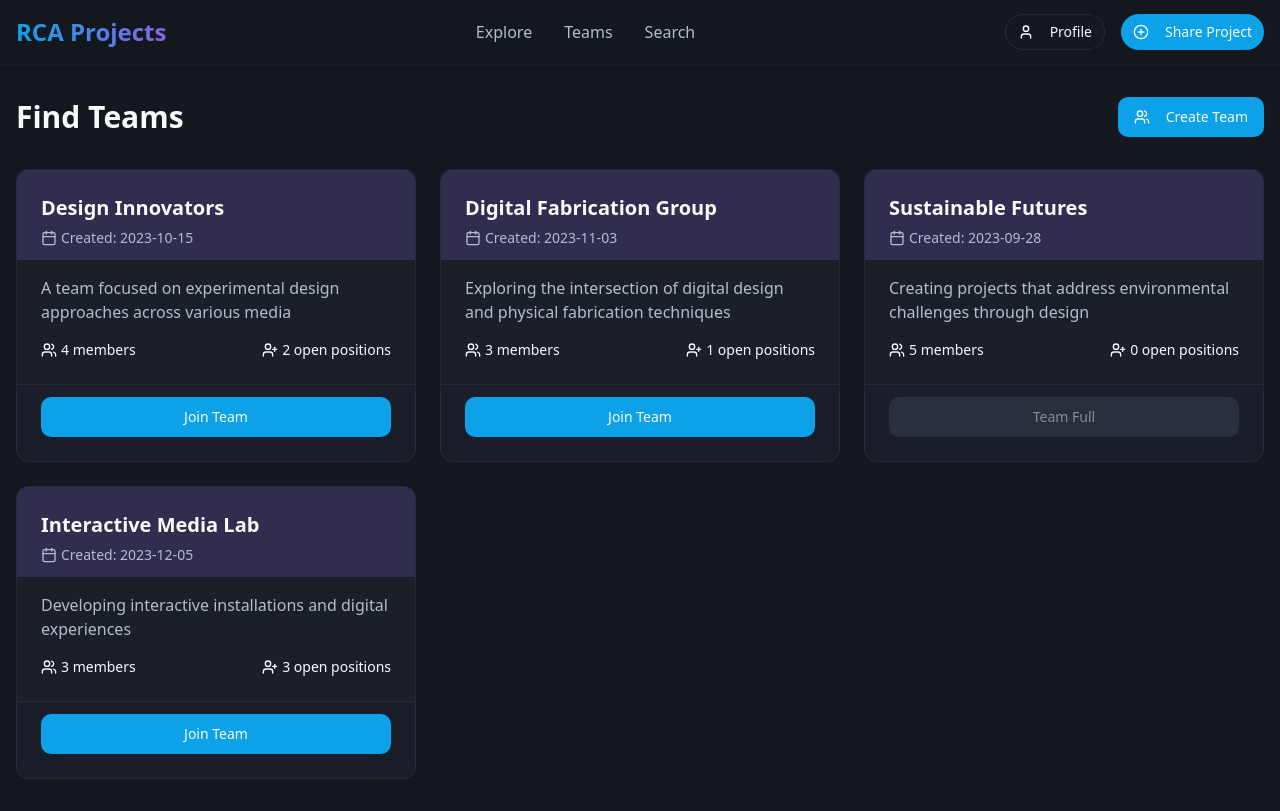
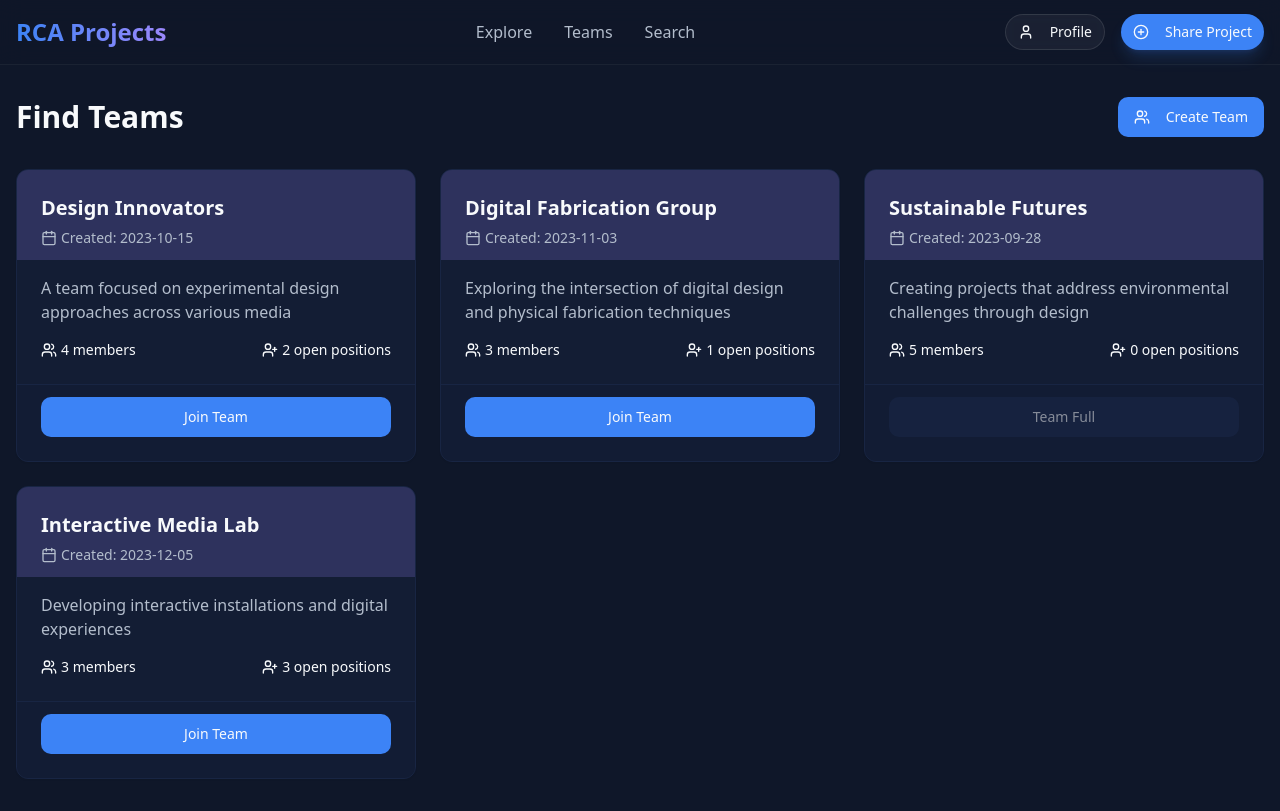
Before and after one commit to rukP/share-collab-space, a React (Vite) app: page /teams in a window 1280 px wide. Built offline with nearby package versions, Linux system fonts and the light colour scheme.

Commit message:
Enhance overall UI
The colors are not good, improve the UI.

```diff
--- a/src/components/FeaturedProjectsSection.tsx
+++ b/src/components/FeaturedProjectsSection.tsx
@@ -34,20 +34,27 @@ const FEATURED_PROJECTS = [
 
 export const FeaturedProjectsSection = () => {
   return (
-    <section className="py-20 bg-gradient-to-b from-accent/5 to-background">
-      <div className="container mx-auto px-4">
+    <section className="py-20 bg-gradient-to-b from-accent/5 to-background relative overflow-hidden">
+      {/* Background elements */}
+      <div className="absolute -bottom-40 -right-40 w-80 h-80 bg-primary/5 rounded-full blur-3xl"></div>
+      <div className="absolute top-40 -left-20 w-60 h-60 bg-accent/5 rounded-full blur-3xl"></div>
+
+      <div className="container mx-auto px-4 relative z-10">
         <div className="flex justify-between items-center mb-10">
-          <h2 className="text-3xl font-bold">Featured Projects</h2>
+          <h2 className="text-3xl font-bold text-gradient">Featured Projects</h2>
           <Link to="/projects">
-            <Button variant="outline" className="rounded-full">
+            <Button variant="outline" className="rounded-full border-white/10 bg-white/5 backdrop-blur-sm hover:bg-white/10">
               View All <ArrowRight className="ml-2 w-4 h-4" />
             </Button>
           </Link>
         </div>
 
         <div className="grid grid-cols-1 md:grid-cols-2 lg:grid-cols-3 gap-8">
-          {FEATURED_PROJECTS.map((project) => (
-            <ProjectCard key={project.id} {...project} />
+          {FEATURED_PROJECTS.map((project, index) => (
+            <div key={project.id} className="transform transition-all duration-300"
+                 style={{ animationDelay: `${index * 150}ms` }}>
+              <ProjectCard {...project} />
+            </div>
           ))}
         </div>
       </div>
--- a/src/components/Header.tsx
+++ b/src/components/Header.tsx
@@ -8,7 +8,7 @@ export const Header = () => {
   const [mobileMenuOpen, setMobileMenuOpen] = useState(false);
 
   return (
-    <header className="border-b border-border/40 sticky top-0 bg-background/95 backdrop-blur-sm z-10">
+    <header className="border-b border-white/5 sticky top-0 bg-background/80 backdrop-blur-md z-10">
       <div className="container mx-auto px-4 h-16 flex items-center justify-between">
         <Link to="/" className="flex items-center gap-2">
           <h1 className="text-2xl font-bold text-gradient">RCA Projects</h1>
@@ -28,13 +28,13 @@ export const Header = () => {
 
         <nav className="hidden md:flex items-center gap-4">
           <Link to="/profile">
-            <Button variant="outline" size="sm" className="rounded-full">
+            <Button variant="outline" size="sm" className="rounded-full border-white/10 bg-white/5 backdrop-blur-sm hover:bg-white/10">
               <User className="w-4 h-4 mr-2" />
               Profile
             </Button>
           </Link>
           <Link to="/share-project">
-            <Button size="sm" className="rounded-full">
+            <Button size="sm" className="rounded-full shadow-lg shadow-primary/20">
               <PlusCircle className="w-4 h-4 mr-2" />
               Share Project
             </Button>
@@ -52,7 +52,7 @@ export const Header = () => {
 
       {/* Mobile menu */}
       {mobileMenuOpen && (
-        <div className="md:hidden bg-card py-4 px-4 border-b border-border/40">
+        <div className="md:hidden bg-card/90 backdrop-blur-md py-4 px-4 border-b border-white/5">
           <nav className="flex flex-col space-y-4">
             <Link
               to="/projects"
@@ -83,7 +83,7 @@ export const Header = () => {
               Profile
             </Link>
             <Link to="/share-project" onClick={() => setMobileMenuOpen(false)}>
-              <Button className="w-full justify-center rounded-full">
+              <Button className="w-full justify-center rounded-full shadow-lg shadow-primary/20">
                 <PlusCircle className="w-4 h-4 mr-2" />
                 Share Project
               </Button>
--- a/src/components/HeroSection.tsx
+++ b/src/components/HeroSection.tsx
@@ -5,53 +5,57 @@ import { ArrowRight } from "lucide-react";
 
 export const HeroSection = () => {
   return (
-    <section className="bg-gradient-hero py-20 md:py-32">
-      <div className="container mx-auto px-4 text-center">
+    <section className="bg-gradient-hero py-20 md:py-32 relative overflow-hidden">
+      {/* Background elements */}
+      <div className="absolute -top-24 -right-24 w-96 h-96 bg-primary/10 rounded-full blur-3xl"></div>
+      <div className="absolute -bottom-32 -left-32 w-96 h-96 bg-accent/10 rounded-full blur-3xl"></div>
+
+      <div className="container mx-auto px-4 text-center relative z-10">
         <h1 className="text-4xl md:text-6xl font-bold mb-6 text-gradient leading-tight">
           Showcase Your Creative Projects
         </h1>
         <p className="text-xl text-muted-foreground max-w-2xl mx-auto mb-10">
           A platform for RCA students to share work, find collaborators, and discover inspiring projects from across disciplines.
         </p>
-        <div className="flex flex-wrap justify-center gap-5">
+        <div className="flex flex-wrap justify-center gap-5 mb-16">
           <Link to="/share-project">
-            <Button size="lg" className="rounded-full px-8 py-6 text-base">
+            <Button size="lg" className="rounded-full px-8 py-6 text-base shadow-lg shadow-primary/20">
               Share Your Project
               <ArrowRight className="ml-2 w-5 h-5" />
             </Button>
           </Link>
           <Link to="/projects">
-            <Button variant="outline" size="lg" className="rounded-full px-8 py-6 text-base">
+            <Button variant="outline" size="lg" className="rounded-full px-8 py-6 text-base border-white/10 bg-white/5 backdrop-blur-sm hover:bg-white/10">
               Explore Projects
             </Button>
           </Link>
         </div>
 
-        <div className="mt-16 max-w-5xl mx-auto grid grid-cols-1 md:grid-cols-2 lg:grid-cols-3 gap-6">
-          <div className="glass-card rounded-2xl p-5 card-hover">
+        <div className="mt-8 max-w-5xl mx-auto grid grid-cols-1 md:grid-cols-2 lg:grid-cols-3 gap-6">
+          <div className="glass-card rounded-2xl p-5 card-hover animate-float" style={{animationDelay: "0s"}}>
             <div className="flex justify-center">
               <img
                 src="https://picsum.photos/seed/1/400/250"
                 alt="Project example"
-                className="rounded-lg object-cover h-48 w-full"
+                className="rounded-lg object-cover h-48 w-full shadow-md"
               />
             </div>
           </div>
-          <div className="glass-card rounded-2xl p-5 card-hover hidden md:block">
+          <div className="glass-card rounded-2xl p-5 card-hover hidden md:block animate-float" style={{animationDelay: "1s"}}>
             <div className="flex justify-center">
               <img
                 src="https://picsum.photos/seed/2/400/250"
                 alt="Project example"
-                className="rounded-lg object-cover h-48 w-full"
+                className="rounded-lg object-cover h-48 w-full shadow-md"
               />
             </div>
           </div>
-          <div className="glass-card rounded-2xl p-5 card-hover hidden lg:block">
+          <div className="glass-card rounded-2xl p-5 card-hover hidden lg:block animate-float" style={{animationDelay: "2s"}}>
             <div className="flex justify-center">
               <img
                 src="https://picsum.photos/seed/3/400/250"
                 alt="Project example"
-                className="rounded-lg object-cover h-48 w-full"
+                className="rounded-lg object-cover h-48 w-full shadow-md"
               />
             </div>
           </div>
--- a/src/index.css
+++ b/src/index.css
@@ -5,25 +5,25 @@
 
 @layer base {
   :root {
-    --background: 220 20% 10%;
+    --background: 222 47% 11%;
     --foreground: 210 40% 98%;
-    --card: 220 20% 13%;
+    --card: 222 47% 14%;
     --card-foreground: 210 40% 98%;
-    --popover: 220 20% 13%;
+    --popover: 222 47% 14%;
     --popover-foreground: 210 40% 98%;
-    --primary: 199 89% 48%;
+    --primary: 217 91% 60%;
     --primary-foreground: 210 40% 98%;
-    --secondary: 217 19% 27%;
+    --secondary: 222 47% 20%;
     --secondary-foreground: 210 40% 98%;
-    --muted: 217 19% 18%;
+    --muted: 222 47% 16%;
     --muted-foreground: 215 20% 75%;
-    --accent: 255 70% 65%;
+    --accent: 250 95% 76%;
     --accent-foreground: 210 40% 98%;
     --destructive: 0 84.2% 60.2%;
     --destructive-foreground: 210 40% 98%;
-    --border: 217 19% 18%;
-    --input: 217 19% 18%;
-    --ring: 199 89% 48%;
+    --border: 222 47% 18%;
+    --input: 222 47% 18%;
+    --ring: 217 91% 60%;
     --radius: 0.75rem;
   }
 }
@@ -38,21 +38,37 @@
 }
 
 .project-card {
-  @apply transition-all duration-300 hover:shadow-lg hover:-translate-y-1;
+  @apply transition-all duration-300 hover:shadow-xl hover:-translate-y-1;
 }
 
 .card-hover {
-  @apply transition-all duration-300 hover:shadow-[0_8px_30px_rgb(0,0,0,0.12)] hover:-translate-y-1;
+  @apply transition-all duration-300 hover:shadow-[0_8px_30px_rgba(0,0,0,0.3)] hover:-translate-y-1;
 }
 
 .bg-gradient-hero {
-  @apply bg-gradient-to-b from-primary/10 via-accent/5 to-background;
+  @apply bg-gradient-to-b from-primary/20 via-accent/10 to-background;
 }
 
 .text-gradient {
-  @apply bg-gradient-to-r from-primary to-accent bg-clip-text text-transparent;
+  @apply bg-gradient-to-r from-primary to-accent bg-clip-text text-transparent font-bold;
 }
 
 .glass-card {
-  @apply bg-card/80 backdrop-blur-md border border-white/10;
+  @apply bg-card/80 backdrop-blur-md border border-white/10 shadow-lg;
 }
+
+.animate-float {
+  animation: float 6s ease-in-out infinite;
+}
+
+@keyframes float {
+  0% {
+    transform: translateY(0px);
+  }
+  50% {
+    transform: translateY(-10px);
+  }
+  100% {
+    transform: translateY(0px);
+  }
+}
```
Also changed, not shown: src/components/StatisticsSection.tsx (+14 -11 lines).
